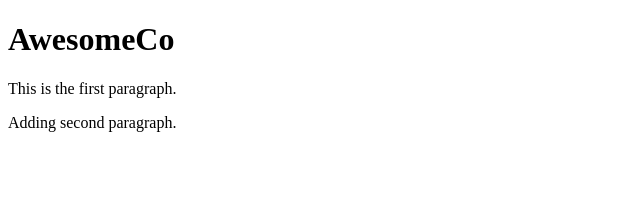
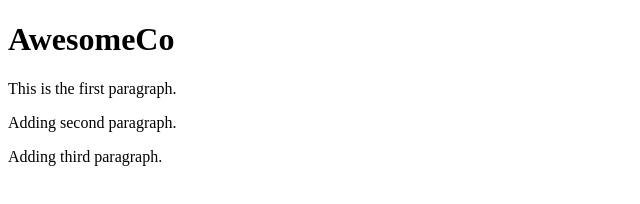
Before and after one commit to kdeiss6/awesomeco_website_git_demo, a plain HTML site: page index.html in a window 1280 px wide. Shown: the whole page, without its empty margins (0-640 px from the left). Drawn offline with Linux system fonts and the light colour scheme.

Commit message:
add third paragraph to index page

```diff
--- a/index.html
+++ b/index.html
@@ -8,5 +8,6 @@
     <h1>AwesomeCo</h1>
     <p>This is the first paragraph.</p>
     <p>Adding second paragraph.</p>
+    <p>Adding third paragraph.</p>
   </body>
 </html>
```
